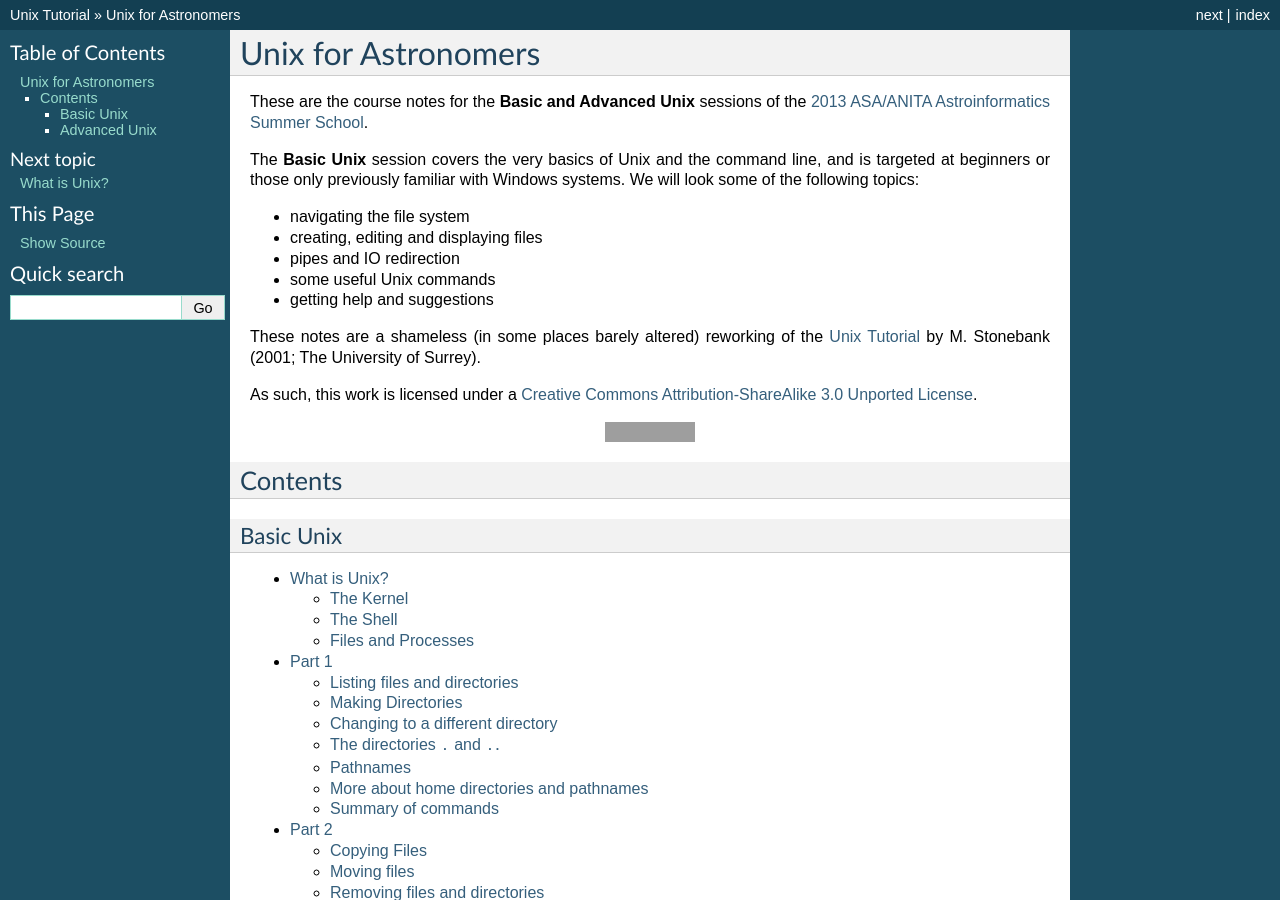
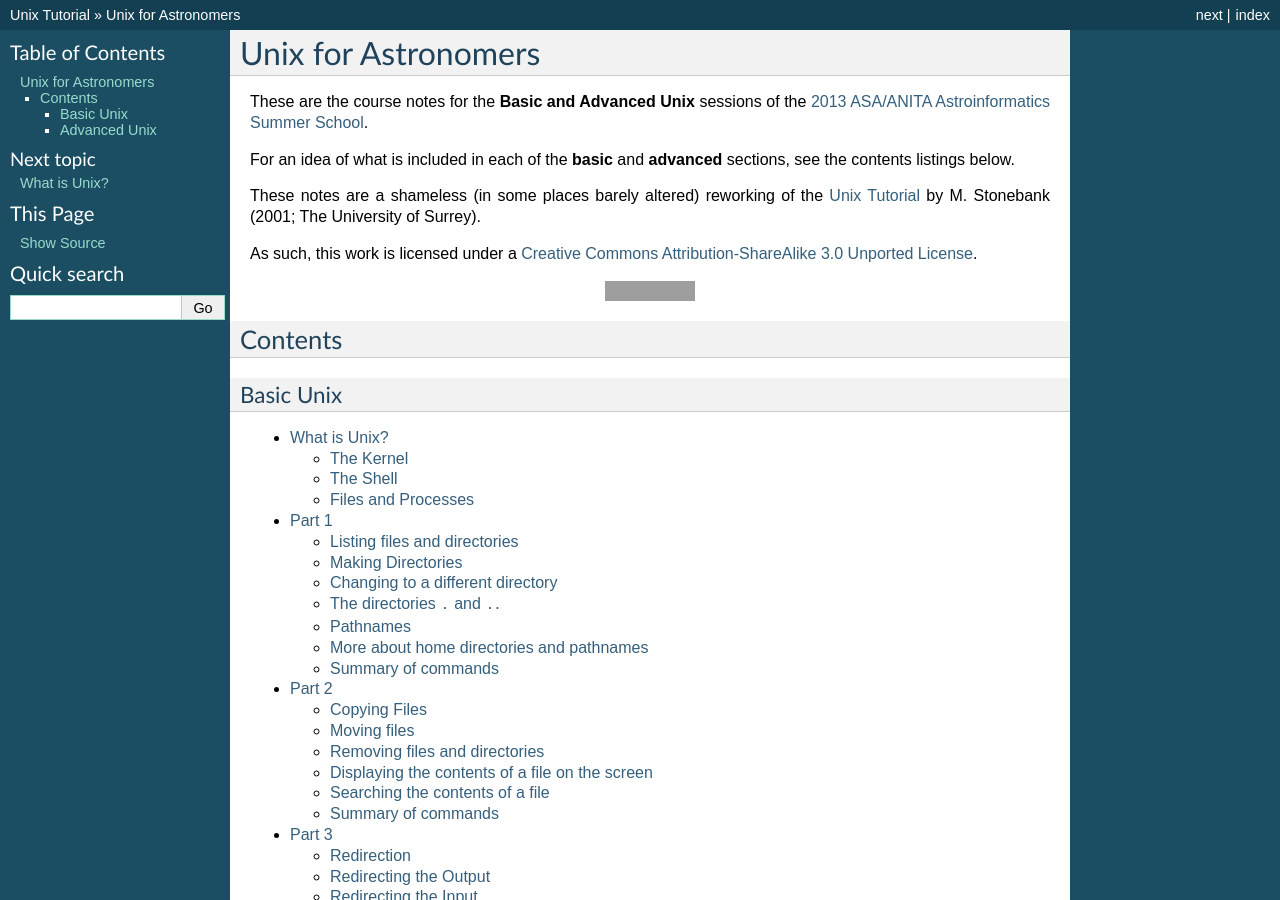
Before and after one commit to smutch/UnixTutorial, a Sphinx documentation site: the page built from source/index.rst, in a window 1280 px wide and 900 px high. Built offline with Sphinx 7.4.7, drawn with Linux system fonts in a browser that asks for light colours; grey boxes are pictures that could not be loaded.

Commit message:
Update the index page.

```diff
--- a/source/index.rst
+++ b/source/index.rst
@@ -6,21 +6,20 @@
 Unix for Astronomers
 =====================
 
-These are the course notes for the **Basic and Advanced Unix** sessions of the `2013 ASA/ANITA Astroinformatics Summer School <http://www.smp.uq.edu.au/anitaworkshop2013/?page_id=30>`_.
+These are the course notes for the **Basic and Advanced Unix** sessions of the
+`2013 ASA/ANITA Astroinformatics Summer School
+<http://www.smp.uq.edu.au/anitaworkshop2013/?page_id=30>`_.
 
-The **Basic Unix** session covers the very basics of Unix and the command
-line, and is targeted at beginners or those only previously familiar with
-Windows systems. We will look some of the following topics:
+For an idea of what is included in each of the **basic** and **advanced**
+sections, see the contents listings below.
 
-- navigating the file system
-- creating, editing and displaying files
-- pipes and IO redirection
-- some useful Unix commands
-- getting help and suggestions
+These notes are a shameless (in some places barely altered) reworking of the
+`Unix Tutorial <http://www.ee.surrey.ac.uk/Teaching/Unix/>`_ by M. Stonebank
+(2001; The University of Surrey).
 
-These notes are a shameless (in some places barely altered) reworking of the `Unix Tutorial <http://www.ee.surrey.ac.uk/Teaching/Unix/>`_ by M. Stonebank (2001; The University of Surrey).
-
-As such, this work is licensed under a `Creative Commons Attribution-ShareAlike 3.0 Unported License <http://creativecommons.org/licenses/by-sa/3.0/deed.en_US>`_.
+As such, this work is licensed under a `Creative Commons Attribution-ShareAlike
+3.0 Unported License
+<http://creativecommons.org/licenses/by-sa/3.0/deed.en_US>`_.
 
 .. image:: http://i.creativecommons.org/l/by-sa/3.0/88x31.png
    :alt: Creative Commons License
```
